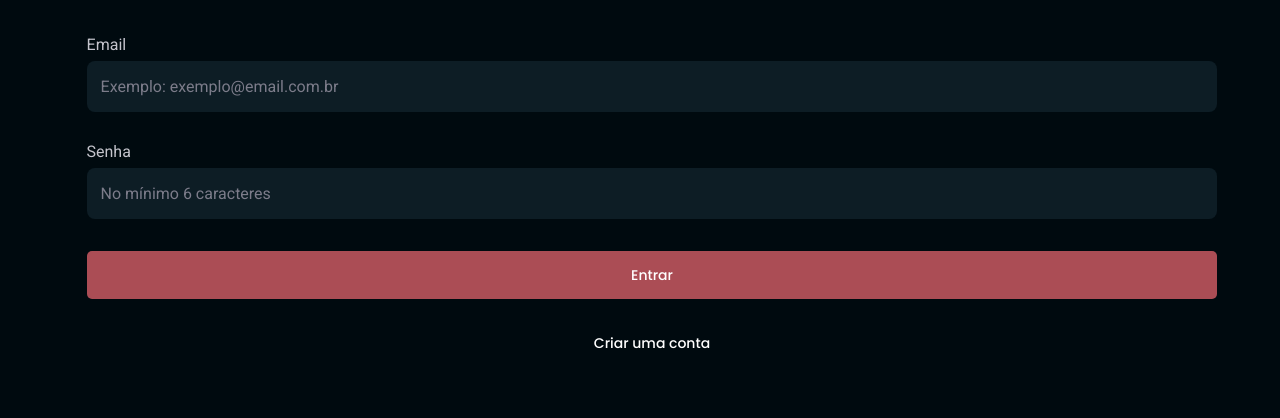
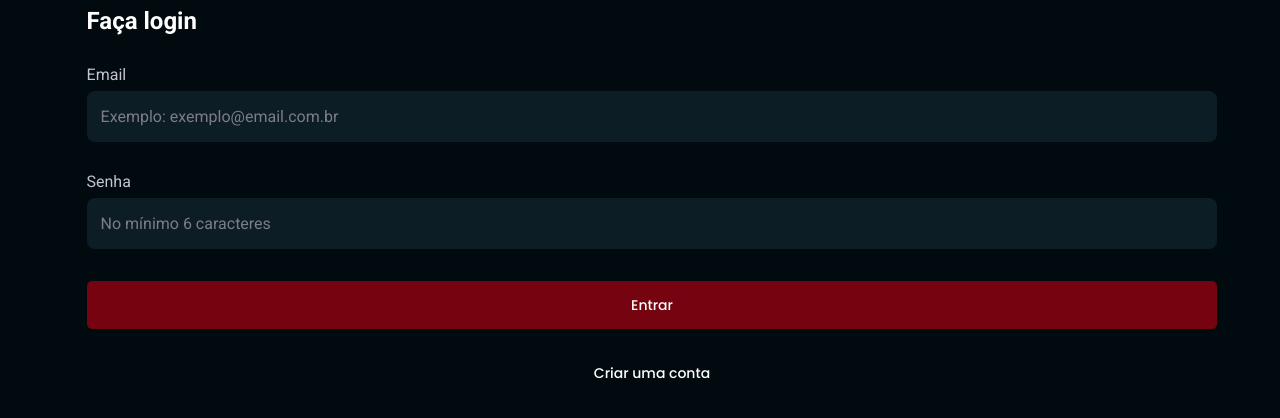
Before and after one commit to arauujo/foodexplorer-ui, a React (Vite) app: page / in a window 1280 px wide. Shown: the top 418 px of the page. Built offline with nearby package versions, Linux system fonts and the light colour scheme.

Commit message:
add desktop-only heading

```diff
--- a/src/pages/SignIn/index.jsx
+++ b/src/pages/SignIn/index.jsx
@@ -13,6 +13,7 @@ export function SignIn() {
       </div>
 
       <Form>
+        <h2 className="desktop-only">Faça login</h2>
         <Input
           label="Email"
           type="email"
@@ -25,7 +26,7 @@ export function SignIn() {
           placeholder="No mínimo 6 caracteres"
         />
 
-        <Button disabled title="Entrar" />
+        <Button title="Entrar" />
 
         <ButtonText title="Criar uma conta" />
       </Form>
```
